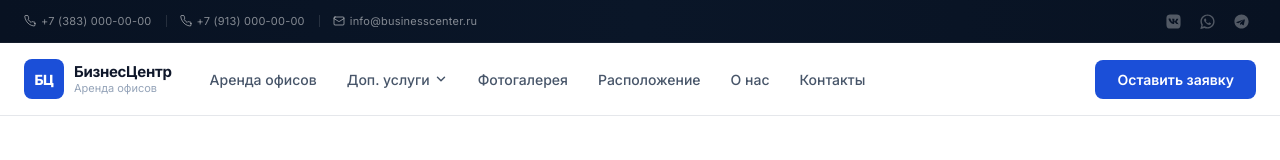
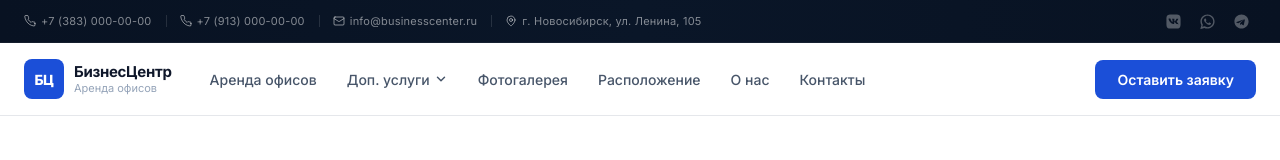
Before and after one commit to GANSGX/business-center-commercial-office, a Next.js app: page / in a window 1280 px wide. Shown: the top 160 px of the page. Built offline with nearby package versions, Linux system fonts and the light colour scheme.

Commit message:
fix: topbar address visibility — correct mobile-first media query order

```diff
--- a/src/widgets/top-bar/ui/TopBar.module.css
+++ b/src/widgets/top-bar/ui/TopBar.module.css
@@ -117,8 +117,30 @@ a.contactItem:hover {
   filter: drop-shadow(0 0 6px rgba(0, 170, 255, 0.6));
 }
 
-/* ===== Адаптив ===== */
+/* ===== Адаптив (mobile-first) ===== */
 
+/* По умолчанию скрываем второстепенные элементы */
+.phoneSecondary,
+.emailItem,
+.addressItem {
+  display: none;
+}
+
+/* 480px+ — только иконки телефонов, без текста */
+@media (min-width: 480px) {
+  .contactText {
+    display: block;
+  }
+}
+
+/* 640px+ — показываем email */
+@media (min-width: 640px) {
+  .emailItem {
+    display: flex;
+  }
+}
+
+/* 1024px+ — показываем второй телефон и адрес */
 @media (min-width: 1024px) {
   .phoneSecondary {
     display: flex;
@@ -129,26 +151,7 @@ a.contactItem:hover {
   }
 }
 
-@media (min-width: 768px) {
-  .emailItem {
-    display: flex;
-  }
-
-  .addressItem {
-    display: none; /* только на десктопе */
-  }
-}
-
-@media (max-width: 767px) {
-  .emailItem {
-    display: none;
-  }
-
-  .addressItem {
-    display: none;
-  }
-}
-
+/* до 479px — только иконки, без текста и разделителей */
 @media (max-width: 479px) {
   .contactText {
     display: none;
```
